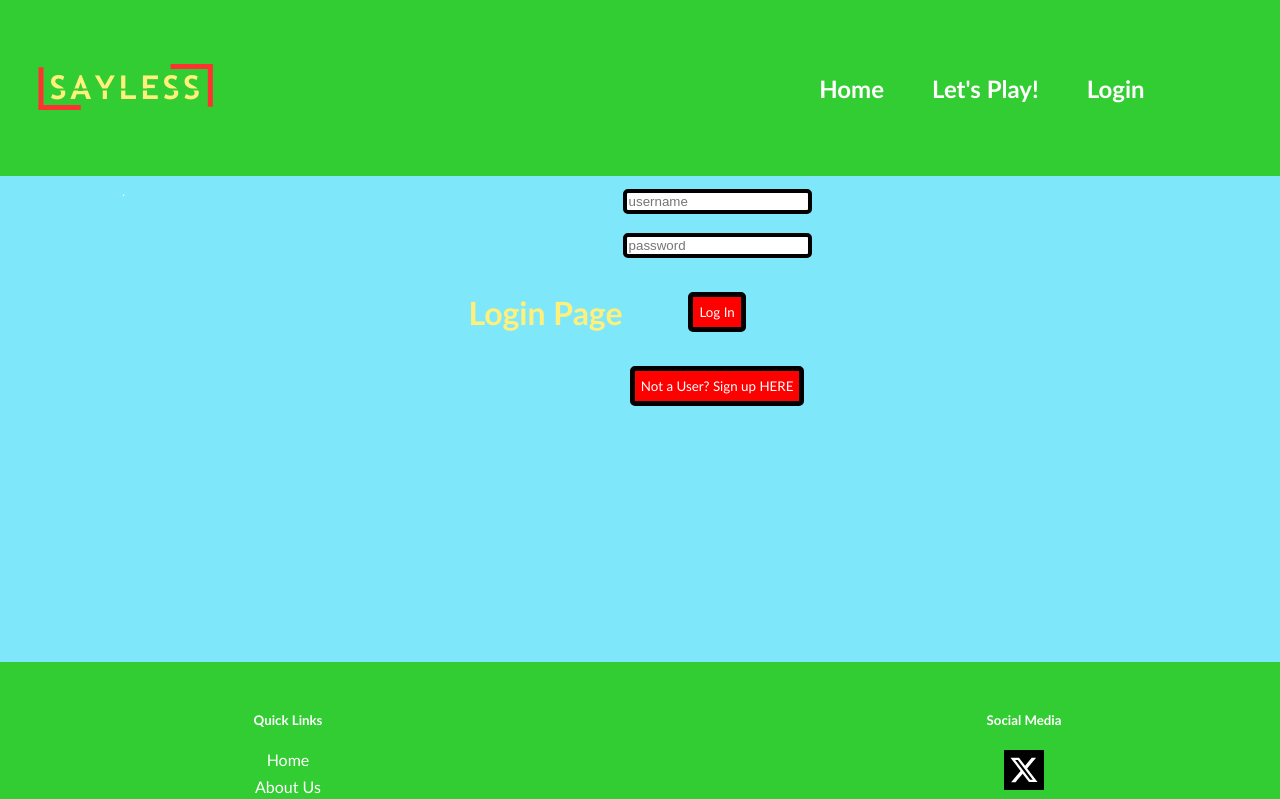
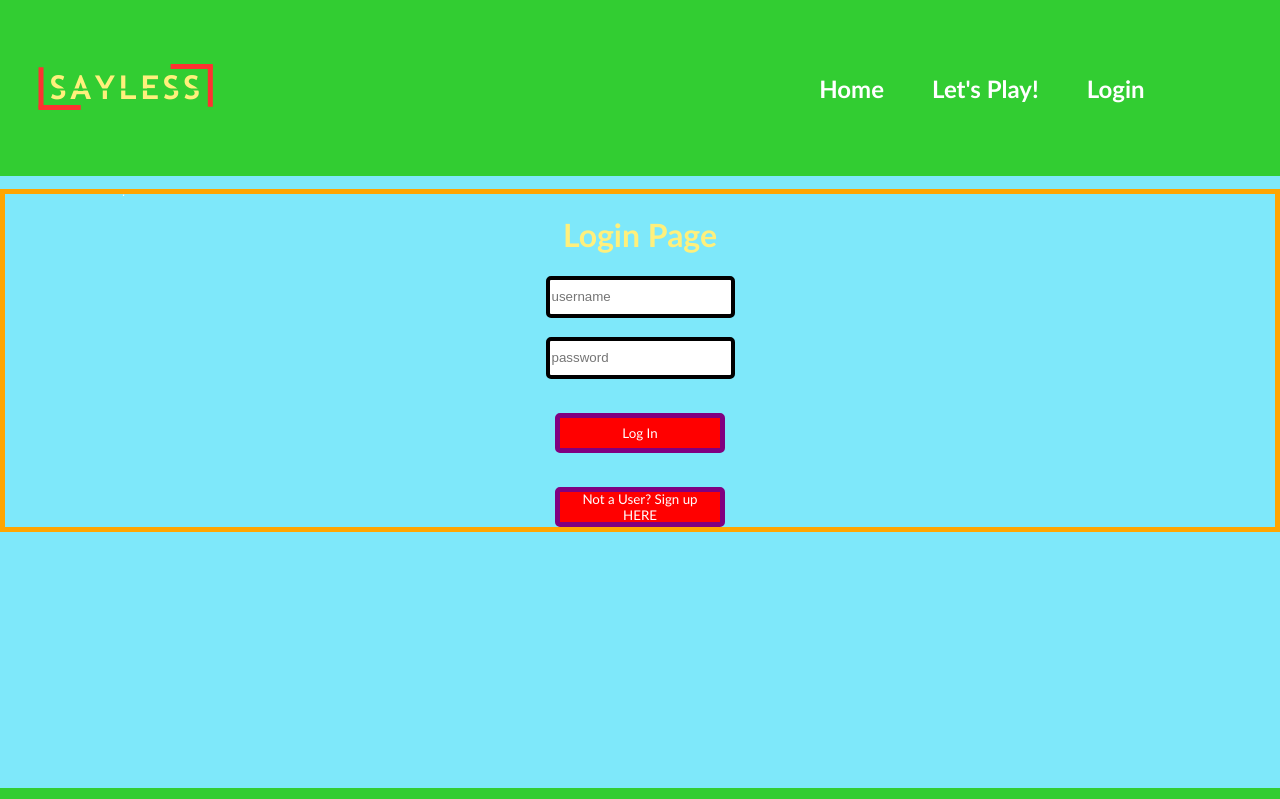
Before and after one commit to sudosurmrf/SayLess_TEST, a React (Vite) app: page /login in a window 1280 px wide. Shown: the top 799 px of the page. Built offline with nearby package versions, Linux system fonts and the light colour scheme; no server answers.

Commit message:
login button

```diff
--- a/src/Components/Login.jsx
+++ b/src/Components/Login.jsx
@@ -67,9 +67,7 @@ const Login = () => {
           <>
             <button type="button" className="switch-link" onClick={logInUser}>Log In</button>
             <br />
-            <button type="button" className="switch-link" onClick={() => setShowLogin(false)}>
-              Not a User? Sign up HERE
-            </button>
+            <button type="button" className="switch-link" onClick={() => setShowLogin(false)}>Not a User? Sign up HERE</button>
           </>
         ) : (
           <>
--- a/src/index.css
+++ b/src/index.css
@@ -57,7 +57,6 @@ body {
 h1 {
     text-align: center;
     color: #FFF07C;
-    margin-top: 4%;
 }
 
 h2 {
@@ -148,6 +147,18 @@ p {
     margin: auto;
 }
 
+
+.login-container {
+    display: flex;
+    flex-direction: column;
+    align-items: center;
+    justify-content: center;
+    /* width: 50%; */
+    /* margin: auto; */
+    margin-top: 1%;
+    border: solid orange 5px;
+}
+
 .switch-link {
     background-color: red;
     display: flex;
@@ -155,25 +166,11 @@ p {
     justify-content: center;
     margin: auto;
     margin-top: 15px;
-    border: solid black 5px;
+    border: solid purple 5px;
     border-radius: 5px;
-    height: 3em;
-    width: auto;
+    width: 90%;
     color: white;
     font-family: 'Trebuchet MS', sans-serif;
-}
-.switch-link:hover {
-    font-size: larger;
-}
-
-.login-container {
-    display: flex;
-    flex-direction: row;
-    align-items: center;
-    justify-content: center;
-    /* width: 50%; */
-    margin: auto;
-    margin-top: 1%;
 }
 
 .uud {
@@ -194,6 +191,7 @@ input {
     justify-content: center;
     flex-direction: row;
     border: solid 4px;
+    padding-block: 5%;
     border-radius: 5px;
 }
 
@@ -207,14 +205,13 @@ input {
 button {
     background-color: red;
     display: flex;
+    flex-direction: column;
     align-items: center;
     justify-content: center;
-    /* margin: auto; */
-    /* margin-top: 15px; */
     border: solid black 5px;
     border-radius: 5px;
     height: 3em;
-    width: 15%;
+    /* width: 15%; */
     color: white;
     font-family: 'Trebuchet MS', sans-serif;
 }
```
